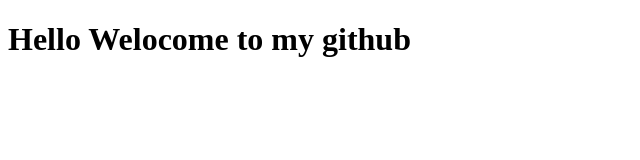
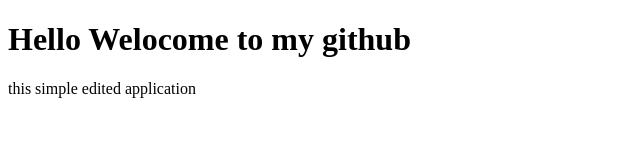
Before and after one commit to kalyan-81/codetru, a plain HTML site: page index.html in a window 1280 px wide. Shown: the whole page, without its empty margins (0-640 px from the left). Drawn offline with Linux system fonts and the light colour scheme.

Commit message:
updated_index.html

```diff
--- a/index.html
+++ b/index.html
@@ -9,6 +9,7 @@
 <body>
 
     <h1>Hello Welocome to my github</h1>
+    <p>this simple edited application</p>
 
 </body>
 </html>
```
